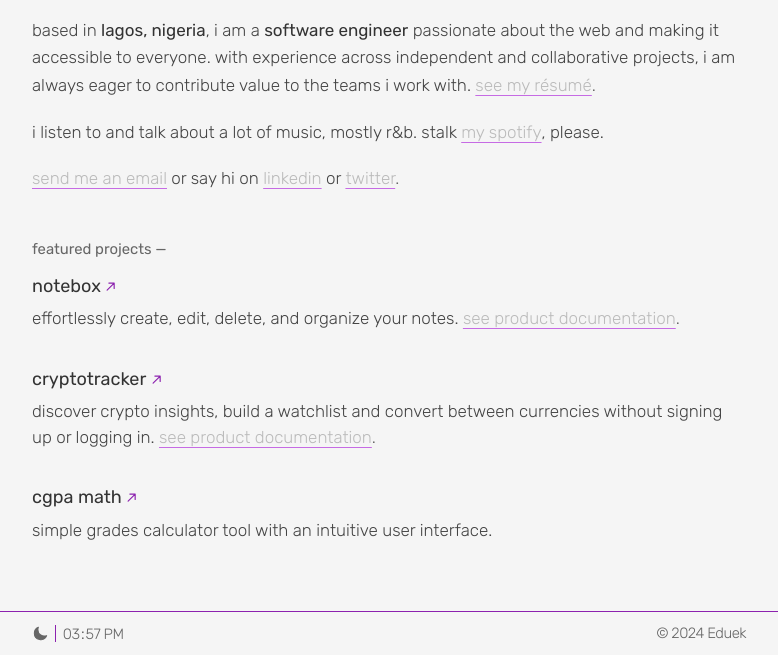
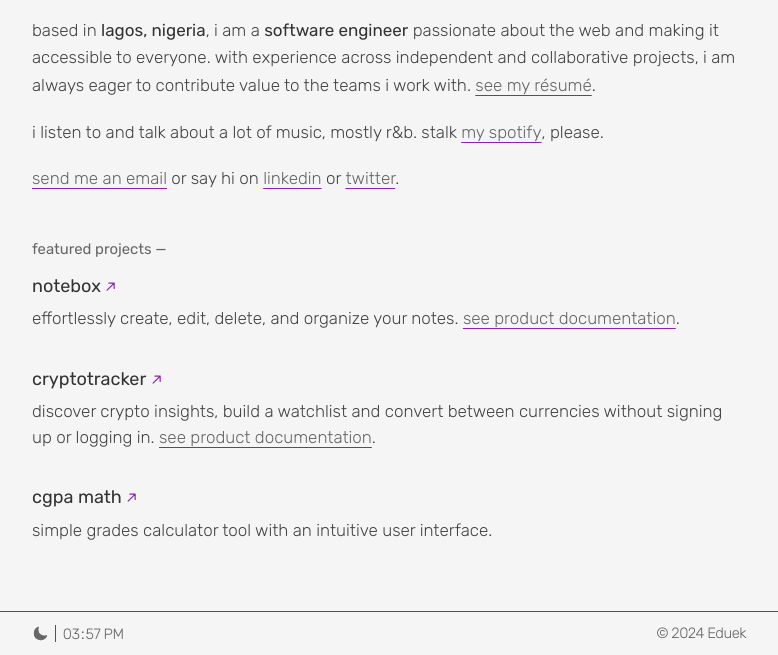
Before and after one commit to the-eduek/the-eduek.github.io, a website built with Vite: page index.html in a window 1280 px wide. Shown: the part 206-861 px from the top of the page, without its empty margins (251-1029 px from the left). Built offline with nearby package versions, Linux system fonts and the light colour scheme.

Commit message:
fix: lightmode link color

```diff
--- a/src/assets/styles/_lightTheme.scss
+++ b/src/assets/styles/_lightTheme.scss
@@ -4,8 +4,10 @@ body.light {
 
   p {
     a {
-      color: map-get($colorsLight, "textLight");
-      text-decoration-color: map-get($colorsLight, "primary");
+      span.text {
+        color: map-get($colorsLight, "textLight");
+        text-decoration-color: map-get($colorsLight, "primary");
+      }
     }
   }
 
--- a/src/assets/styles/_main.scss
+++ b/src/assets/styles/_main.scss
@@ -47,13 +47,11 @@ a {
 
 p {
   a {
-    span {
-      &.text {
-        color: map-get($colors, "textLight");
-        text-decoration: underline;
-        text-decoration-color: map-get($colors, "primary");
-        text-underline-offset: 0.25rem;
-      }
+    span.text {
+      color: map-get($colors, "textLight");
+      text-decoration: underline;
+      text-decoration-color: map-get($colors, "primary");
+      text-underline-offset: 0.25rem;
     }
   }
 }
```
